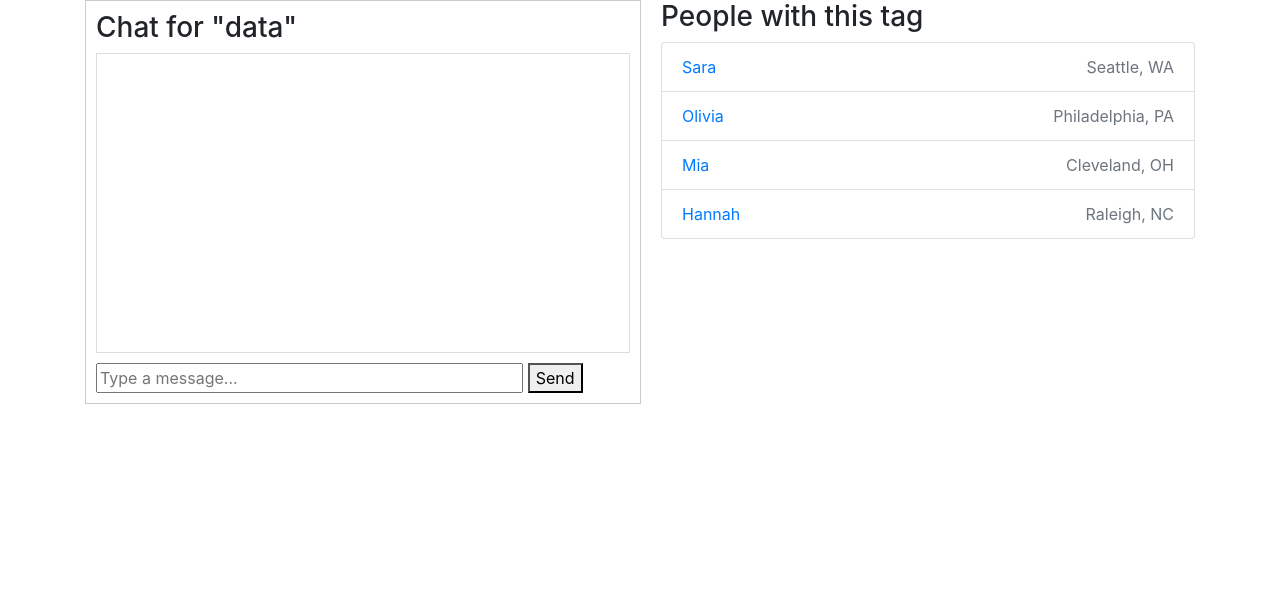
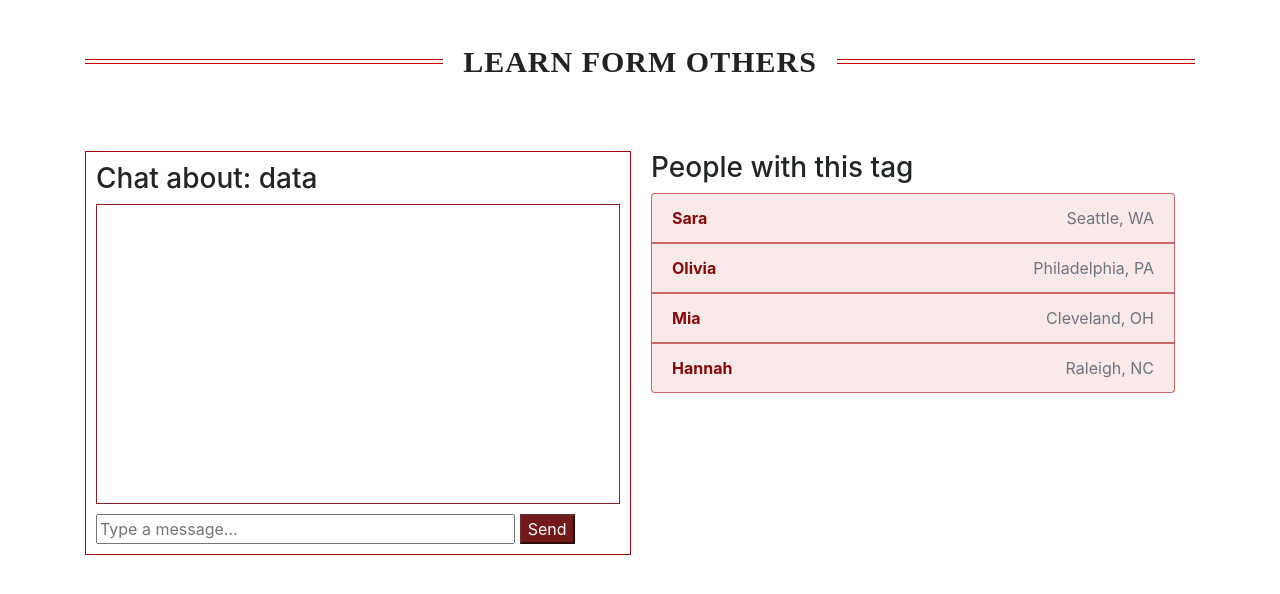
Before and after one commit to va13-m/SEO-Phonebook-, a Flask app: page /tags/data in a window 1280 px wide. Shown: the part 86-680 px from the top of the page. Run offline with Flask 3, Linux system fonts and the light colour scheme; a user stored in the database is signed in; some libraries are stand-ins or nearby versions.

Commit message:
page style

```diff
--- /dev/null
+++ b/website/static/styles/page.css
@@ -0,0 +1,52 @@
+.list-border {
+  border: 1px solid rgba(201, 82, 82, 0.872) !important;
+  background-color: #fae9e9;
+}
+
+.list-text {
+  color: #870909;
+  font-weight: bold;
+}
+
+.list-text:hover {
+  color: #c94d4d;
+  font-weight: bold;
+}
+
+.send-btn {
+  background-color: rgb(114, 25, 25) !important;
+  border-color: rgba(106, 48, 48, 0.699) !important;
+}
+
+.send-btn-text {
+  color: #ffffff;
+}
+
+.page-title h1 {
+  text-align: center;
+
+  font-style: bold;
+  font-family: "Playfair Display", "Bookman", serif;
+
+  font-size: 30px;
+  font-weight: 800;
+  color: #222;
+  letter-spacing: 1px;
+  text-transform: uppercase;
+
+  display: grid;
+  grid-template-columns: 1fr max-content 1fr;
+  grid-template-rows: 27px 0;
+  grid-gap: 20px;
+  align-items: center;
+}
+
+.page-title h1:after,
+.page-title h1:before {
+  content: " ";
+  display: block;
+  border-bottom: 1px solid #c50000;
+  border-top: 1px solid #c50000;
+  height: 5px;
+  background-color: #f8f8f8;
+}
--- a/website/templates/auth/login.html
+++ b/website/templates/auth/login.html
@@ -2,8 +2,8 @@
 <title>{% block title %}Login{% endblock %}</title>
 
 {% block content %}
-<br/>
-<br/>
+<br />
+<br />
 <form method="POST">
   <h3 align="center">Login</h3>
   <div class="form-group">
@@ -28,7 +28,7 @@
     />
   </div>
 
-<br/>
+  <br />
   <button type="submit" class="btn btn-primary home-button">Login</button>
 </form>
 {% endblock %}
--- a/website/templates/auth/sign_up.html
+++ b/website/templates/auth/sign_up.html
@@ -3,7 +3,7 @@
 <title>{% block title %}Sign Up{% endblock %}</title>
 
 {% block content %}
-<br/>
+<br />
 <form method="POST">
   <h3 align="center">Sign Up</h3>
   <div class="form-group">
@@ -115,10 +115,10 @@
       placeholder="Confrim password"
     />
   </div>
-<br/>
+  <br />
   <button type="submit" class="btn btn-primary home-button">Submit</button>
 </form>
 
-<br/>
+<br />
 
 {% endblock %}
--- a/website/templates/base.html
+++ b/website/templates/base.html
@@ -16,19 +16,42 @@
       crossorigin="anonymous"
     />
 
-    <link rel="stylesheet" href="{{ url_for('static', filename='styles/card.css') }}">
-    <link rel="stylesheet" href="{{ url_for('static', filename='styles/homeBtn.css') }}">
-    <link rel="stylesheet" href="{{ url_for('static', filename='styles/nav.css') }}">
-    <link rel="stylesheet" href="{{ url_for('static', filename='styles/profile.css') }}">
+    <link
+      rel="stylesheet"
+      href="{{ url_for('static', filename='styles/card.css') }}"
+    />
+    <link
+      rel="stylesheet"
+      href="{{ url_for('static', filename='styles/homeBtn.css') }}"
+    />
+    <link
+      rel="stylesheet"
+      href="{{ url_for('static', filename='styles/nav.css') }}"
+    />
+    <link
+      rel="stylesheet"
+      href="{{ url_for('static', filename='styles/profile.css') }}"
+    />
+
+    <link
+      rel="stylesheet"
+      href="{{ url_for('static', filename='styles/page.css') }}"
+    />
 
     <title>{% block title %}Home{% endblock %}</title>
   </head>
 
   <body>
     <nav class="navbar navbar-expand-lg navbar-dark bg-dark nav-background">
-  <button class="navbar-toggler" type="button" data-toggle="collapse"
-    data-target="#navbarTogglerDemo01" aria-controls="navbarTogglerDemo01"
-    aria-expanded="false" aria-label="Toggle navigation">
+      <button
+        class="navbar-toggler"
+        type="button"
+        data-toggle="collapse"
+        data-target="#navbarTogglerDemo01"
+        aria-controls="navbarTogglerDemo01"
+        aria-expanded="false"
+        aria-label="Toggle navigation"
+      >
         <span class="navbar-toggler-icon"></span>
       </button>
 
@@ -38,7 +61,7 @@
             src="https://cdn.uconnectlabs.com/wp-content/uploads/sites/123/2021/08/SEO-Career-featured.png"
             alt="SEO Phonebook"
             class="d-inline-block align-top img-fluid"
-    style="max-height: 60px; width: auto;"
+            style="max-height: 60px; width: auto"
           />
         </a>
 
@@ -61,24 +84,37 @@
         </ul>
 
         {% if user.is_authenticated %}
-<form class="form-inline my-2 my-lg-0 position-relative" onsubmit="return false;">
-  <input id="liveSearch"
+        <form
+          class="form-inline my-2 my-lg-0 position-relative"
+          onsubmit="return false;"
+        >
+          <input
+            id="liveSearch"
             class="form-control mr-sm-2"
             type="search"
             placeholder="Search"
             aria-label="Search"
-         autocomplete="off" />
-  <div id="searchResults"
+            autocomplete="off"
+          />
+          <div
+            id="searchResults"
             class="dropdown-menu"
-       style="position: absolute; top: 100%; left: 0; width: 100%; z-index: 1050; display:none;">
-  </div>
+            style="
+              position: absolute;
+              top: 100%;
+              left: 0;
+              width: 100%;
+              z-index: 1050;
+              display: none;
+            "
+          ></div>
         </form>
         <a href="/profile" class="nav-link p-0">
           <img
             src="https://cdn.pfps.gg/pfps/2301-default-2.png"
             alt="Profile"
             class="rounded-circle"
-    style="width: 40px; height: 40px; object-fit: cover;"
+            style="width: 40px; height: 40px; object-fit: cover"
           />
         </a>
         {% endif %}
@@ -123,7 +159,9 @@
     ></script>
 
     <script>
-document.getElementById("liveSearch").addEventListener("input", function() {
+      document
+        .getElementById("liveSearch")
+        .addEventListener("input", function () {
           let query = this.value.trim();
           let resultsBox = document.getElementById("searchResults");
 
@@ -134,20 +172,23 @@ document.getElementById("liveSearch").addEventListener("input", function() {
           }
 
           fetch(`/search_users?q=${encodeURIComponent(query)}`)
-        .then(response => response.json())
-        .then(data => {
+            .then((response) => response.json())
+            .then((data) => {
               resultsBox.innerHTML = "";
               if (data.length > 0) {
-                data.forEach(user => {
+                data.forEach((user) => {
                   let item = document.createElement("a");
                   item.href = `/profile/${user.id}`;
                   item.classList.add("dropdown-item");
-                    item.innerHTML = highlightMatch(user.name, query) + ` <small>(${user.email})</small>`;
+                  item.innerHTML =
+                    highlightMatch(user.name, query) +
+                    ` <small>(${user.email})</small>`;
                   resultsBox.appendChild(item);
                 });
                 resultsBox.style.display = "block";
               } else {
-                resultsBox.innerHTML = "<span class='dropdown-item disabled'>No results</span>";
+                resultsBox.innerHTML =
+                  "<span class='dropdown-item disabled'>No results</span>";
                 resultsBox.style.display = "block";
               }
             });
@@ -158,7 +199,5 @@ function highlightMatch(text, query) {
         return text.replace(regex, "<mark>$1</mark>");
       }
     </script>
-
-
   </body>
 </html>
--- a/website/templates/tags/tag_page.html
+++ b/website/templates/tags/tag_page.html
@@ -1,25 +1,50 @@
-{% extends "base.html" %}
-{% block title %}Tag: {{ tag_name }}{% endblock %}
+{% extends "base.html" %} {% block title %}Tag: {{ tag_name }}{% endblock %} {%
+block content %}
+<br />
+<br />
 
-{% block content %}
-<div style="display: flex; gap: 20px;">
+<div class="page-title">
+  <h1>Learn form Others</h1>
+</div>
+<br />
+<br />
 
-  <div style="flex: 1; border: 1px solid #ccc; padding: 10px;">
-    <h3>Chat for "{{ tag_name }}"</h3>
-    <div id="messages" style="height: 300px; overflow-y: auto; border: 1px solid #ddd; padding: 5px;"></div>
-    <div style="margin-top: 10px;">
-      <input type="text" id="message" placeholder="Type a message..." style="width: 80%;" />
-      <button id="send-btn">Send</button>
+<div style="display: flex; gap: 20px">
+  <div style="flex: 1; border: 1px solid #a20a0a; padding: 10px">
+    <h3>Chat about: {{ tag_name }}</h3>
+    <div
+      id="messages"
+      style="
+        height: 300px;
+        overflow-y: auto;
+        border: 1px solid #932020;
+        padding: 5px;
+      "
+    ></div>
+    <div style="margin-top: 10px">
+      <input
+        type="text"
+        id="message"
+        placeholder="Type a message..."
+        style="width: 80%"
+      />
+      <button id="send-btn" class="send-btn send-btn-text">Send</button>
     </div>
   </div>
 
-  <div style="flex: 1;">
+  <div style="flex: 1">
     <h3>People with this tag</h3>
     {% if users %}
     <ul class="list-group">
       {% for u in users %}
-        <li class="list-group-item d-flex justify-content-between align-items-center">
-          <a href="{{ url_for('profile.view_profile', id=u.id) }}">{{ u.first_name }}</a>
+      <li
+        class="list-group-item d-flex justify-content-between align-items-center list-border"
+      >
+        <a
+          href="{{ url_for('profile.view_profile', id=u.id) }}"
+          class="list-text"
+          >{{ u.first_name }}</a
+        >
         <span class="text-muted">{{ u.city }}, {{ u.state }}</span>
       </li>
       {% endfor %}
@@ -28,7 +53,9 @@
     <p>No users found for this tag.</p>
     {% endif %}
   </div>
+  <br />
 </div>
+<br />
 
 <script src="https://cdn.socket.io/4.5.4/socket.io.min.js"></script>
 <script>
@@ -53,7 +80,11 @@
   document.getElementById("send-btn").onclick = () => {
     const messageInput = document.getElementById("message");
     if (messageInput.value.trim() !== "") {
-      socket.emit("message", { tag: tagName, name: userName, message: messageInput.value });
+      socket.emit("message", {
+        tag: tagName,
+        name: userName,
+        message: messageInput.value,
+      });
       messageInput.value = "";
     }
   };
```
Also changed, not shown: website/static/styles/card.css (+20 -21 lines), website/static/styles/homeBtn.css (+14 -10 lines), website/static/styles/nav.css (+6 -6 lines), website/static/styles/profile.css (+6 -9 lines), website/templates/home.html (+45 -20 lines), website/templates/interests/all_interests.html (+12 -9 lines), website/templates/interests/interest_page.html (+45 -14 lines), website/templates/profile_update.html (+33 -30 lines), website/templates/tags/all_tags.html (+12 -9 lines), instance/database.db, website/templates/search_results.html (indentation only). Lines whose indentation alone changed are shown as unchanged.
